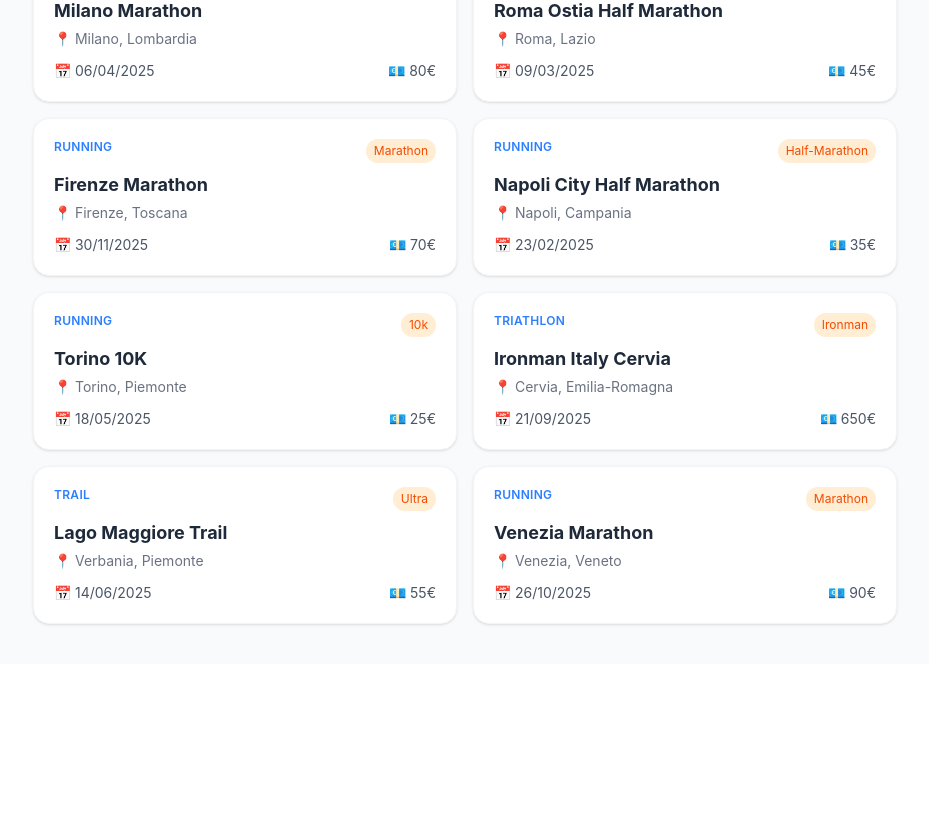
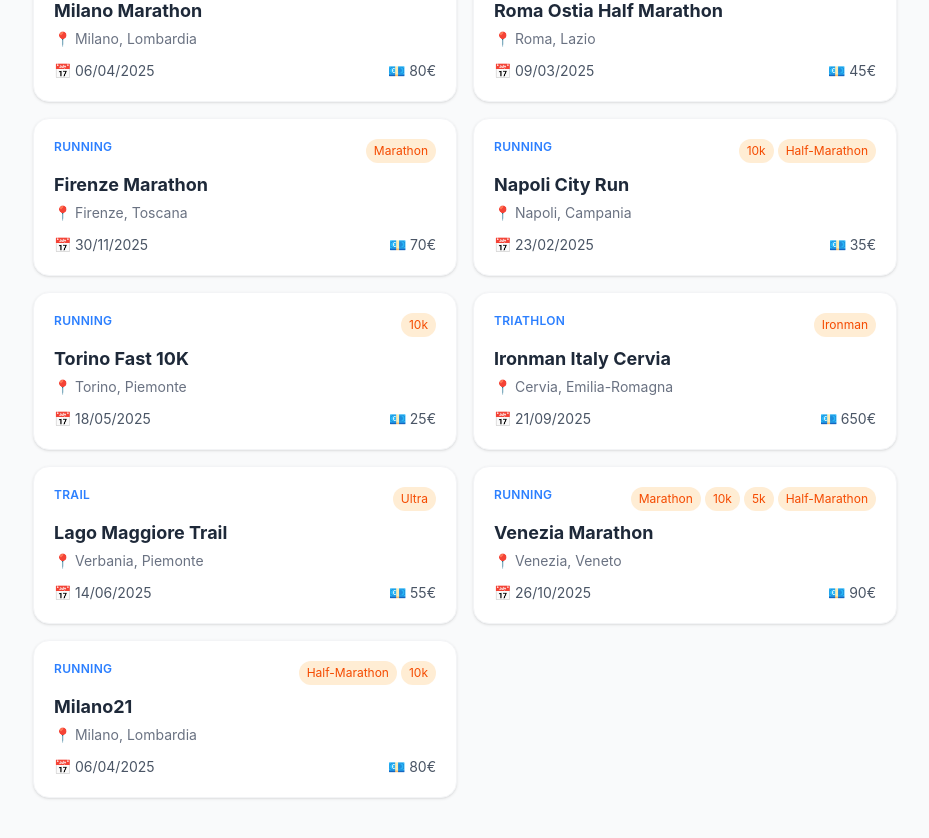
Before and after one commit to richbira/raceradar, a React (Vite) app: page / in a window 1280 px wide. Shown: the part 500-1338 px from the top of the page, without its empty margins (175-1104 px from the left). Before the commit the page ends 1164 px from the top, so only its background shows below. Built offline with nearby package versions, Linux system fonts and the light colour scheme.

Commit message:
multi-distance support and added information on RaceDetail

```diff
--- a/src/data/races.ts
+++ b/src/data/races.ts
@@ -5,14 +5,14 @@
     id: '1',
     name: 'Milano Marathon',
     type: 'Running',
-    distance: 'Marathon',
+    distances: ['Marathon'],
     date: '2025-04-06',
     city: 'Milano',
     region: 'Lombardia',
     country: 'Italia',
     elevation_m: 60,
     price_eur: 80,
-    website: 'https://www.milanocityMarathon.com',
+    website: 'https://www.milanocitymarathon.com',
     description: 'La maratona più famosa di Milano, percorso cittadino pianeggiante.',
     competition: 'Competitive',
     associations: ['Fidal'],
@@ -21,13 +21,13 @@
     contactEmail: 'info@milanomarathon.it',
     contactPhone: '+39 02 1234567',
     instagram: 'https://instagram.com/milano_marathon',
-    flyerUrl: 'https://www.milanocityMarathon.com/flyer.pdf'
+    flyerUrl: 'https://www.milanocitymarathon.com/flyer.pdf'
   },
   {
     id: '2',
     name: 'Roma Ostia Half Marathon',
     type: 'Running',
-    distance: 'Half-Marathon',
+    distances: ['Half-Marathon'],
     date: '2025-03-09',
     city: 'Roma',
     region: 'Lazio',
@@ -35,41 +35,41 @@
     elevation_m: 40,
     price_eur: 45,
     website: 'https://www.romaostia.it',
-    description: 'Dalla capitale al mare, una delle mezze maratone più partecipate d\'Italia.'
+    description: "Dalla capitale al mare, una delle mezze maratone più partecipate d'Italia."
   },
   {
     id: '3',
     name: 'Firenze Marathon',
     type: 'Running',
-    distance: 'Marathon',
+    distances: ['Marathon'],
     date: '2025-11-30',
     city: 'Firenze',
     region: 'Toscana',
     country: 'Italia',
     elevation_m: 110,
     price_eur: 70,
-    website: 'https://www.firenzeMarathon.it',
+    website: 'https://www.firenzemarathon.it',
     description: 'Corri tra i monumenti UNESCO di Firenze.'
   },
   {
     id: '4',
-    name: 'Napoli City Half Marathon',
+    name: 'Napoli City Run',
     type: 'Running',
-    distance: 'Half-Marathon',
+    distances: ['10k', 'Half-Marathon'],
     date: '2025-02-23',
     city: 'Napoli',
     region: 'Campania',
     country: 'Italia',
     elevation_m: 80,
     price_eur: 35,
-    website: 'https://www.napolicityHalf.it',
-    description: 'Corsa sul lungomare di Napoli con vista sul Vesuvio.'
+    website: 'https://www.napolicityrun.it',
+    description: 'Evento con doppia distanza sul lungomare di Napoli.'
   },
   {
     id: '5',
-    name: 'Torino 10K',
+    name: 'Torino Fast 10K',
     type: 'Running',
-    distance: '10k',
+    distances: ['10k'],
     date: '2025-05-18',
     city: 'Torino',
     region: 'Piemonte',
@@ -83,7 +83,7 @@
     id: '6',
     name: 'Ironman Italy Cervia',
     type: 'Triathlon',
-    distance: 'Ironman',
+    distances: ['Ironman'],
     date: '2025-09-21',
     city: 'Cervia',
     region: 'Emilia-Romagna',
@@ -98,7 +98,7 @@
     organizer: 'Ironman Italy ASD',
     contactEmail: 'cervia@ironman.com',
     contactPhone: '+39 0544 987654',
-    instagram: 'https://instagram.com/ironman italy',
+    instagram: 'https://instagram.com/ironmanitaly',
     privateEmail: 'staff@ironman.com',
     flyerUrl: 'https://www.ironman.com/im-italy/flyer.pdf'
   },
@@ -106,28 +106,50 @@
     id: '7',
     name: 'Lago Maggiore Trail',
     type: 'Trail',
-    distance: 'Ultra',
+    distances: ['Ultra'],
     date: '2025-06-14',
     city: 'Verbania',
     region: 'Piemonte',
     country: 'Italia',
     elevation_m: 3200,
     price_eur: 55,
-    website: 'https://www.lagomaggioreTrail.it',
+    website: 'https://www.lagomaggioretrail.it',
     description: 'Trail epico tra i monti del Lago Maggiore, 60km di natura pura.'
   },
   {
     id: '8',
     name: 'Venezia Marathon',
     type: 'Running',
-    distance: 'Marathon',
+    distances: ['Marathon', '10k','5k', 'Half-Marathon'],
     date: '2025-10-26',
     city: 'Venezia',
     region: 'Veneto',
     country: 'Italia',
     elevation_m: 50,
     price_eur: 90,
-    website: 'https://www.veniceMarathon.it',
-    description: 'La maratona più scenografica d\'Italia, arrivo in Riva degli Schiavoni.'
-  }
+    website: 'https://www.venicemarathon.it',
+    description: "La maratona più scenografica d'Italia, con eventi su più distanze."
+  },
+  {
+    id: '9',
+    name: 'Milano21',
+    type: 'Running',
+    distances: ['Half-Marathon', '10k'],
+    date: '2025-04-06',
+    city: 'Milano',
+    region: 'Lombardia',
+    country: 'Italia',
+    elevation_m: 60,
+    price_eur: 80,
+    website: 'https://www.milanocitymarathon.com',
+    description: 'La maratona più famosa di Milano, percorso cittadino pianeggiante.',
+    competition: 'Competitive',
+    associations: ['Fidal'],
+    startTimes: ['08:30'],
+    organizer: 'ASD Marathon Milano',
+    contactEmail: 'info@milanomarathon.it',
+    contactPhone: '+39 02 1234567',
+    instagram: 'https://instagram.com/milano_marathon',
+    flyerUrl: 'https://www.milanocitymarathon.com/flyer.pdf'
+  },
 ]
--- a/src/pages/Home.tsx
+++ b/src/pages/Home.tsx
@@ -1,52 +1,48 @@
-import { useState } from 'react'
+import { useMemo, useState } from 'react'
 import type { Race, RaceDistance, RaceType } from '../types'
 import { races } from '../data/races'
 import { useNavigate } from 'react-router-dom'
 import SearchAutocomplete from '../components/SearchAutocomplete'
+
+const ALL_TYPES: (RaceType | 'all')[] = ['all', 'Running', 'Triathlon', 'Trail', 'Cycling']
+
+const DISTANCES_BY_TYPE: Record<RaceType | 'all', (RaceDistance | 'all')[]> = {
+  all: ['all', '5k', '10k', 'Half-Marathon', 'Marathon', 'Ultra', 'Sprint', 'Olympic', 'Half-Ironman', 'Ironman'],
+  Running: ['all', '5k', '10k', 'Half-Marathon', 'Marathon', 'Ultra'],
+  Triathlon: ['all', 'Sprint', 'Olympic', 'Half-Ironman', 'Ironman'],
+  Trail: ['all', 'Ultra'],
+  Cycling: ['all'],
+}
 
 export default function Home() {
   const [search, setSearch] = useState('')
   const [selectedType, setSelectedType] = useState<RaceType | 'all'>('all')
   const [selectedDistance, setSelectedDistance] = useState<RaceDistance | 'all'>('all')
 
-  // le liste di distanze disponibili in generale e per ogni categoria
-  const allDistances = ['all', '5k', '10k', 'Half-Marathon', 'Marathon', 'Ultra', 'Sprint', 'Olympic', 'Half-Ironman', 'Ironman'] as const
-  const runningDistances = ['all', '5k', '10k', 'Half-Marathon', 'Marathon', 'Ultra'] as const
-  const triathlonDistances = ['all', 'Sprint', 'Olympic', 'Half-Ironman', 'Ironman'] as const
-
-  // quando cambio tipo resetto la distanza (evito che rimanga un valore non più valido)
-  const onTypeClick = (type: typeof selectedType) => {
+  const onTypeClick = (type: RaceType | 'all') => {
     setSelectedType(type)
     setSelectedDistance('all')
   }
 
-  // scelgo dinamicamente le distanze da mostrare in funzione del tipo selezionato
-  const availableDistances =
-    selectedType === 'Running'
-      ? runningDistances
-      : selectedType === 'Triathlon'
-      ? triathlonDistances
-      : allDistances
+  const availableDistances = DISTANCES_BY_TYPE[selectedType]
 
-  /*
-    Questo prende l'array `races` e lo filtra in base ai tre stati. Per ogni gara controlla:
-    - `matchSearch` → il testo che hai scritto è contenuto nella città, regione o nome?
-    - `matchType` → il tipo selezionato corrisponde? (o è "all"?)
-    - `matchDistance` → la distanza corrisponde? (o è "all"?)
+  const filtered = useMemo(() => {
+    return races.filter((race) => {
+      const searchLower = search.toLowerCase()
 
-    Solo se tutte e tre le condizioni sono vere, la gara appare nei risultati. Il `.toLowerCase()` serve per rendere la ricerca case-insensitive — "milano" e "Milano" danno lo stesso risultato.
-  */
-  const filtered = races.filter((race) => {
-    const matchSearch =
-      race.city.toLowerCase().includes(search.toLowerCase()) ||
-      race.region.toLowerCase().includes(search.toLowerCase()) ||
-      race.name.toLowerCase().includes(search.toLowerCase())
+      const matchSearch =
+        race.city.toLowerCase().includes(searchLower) ||
+        race.region.toLowerCase().includes(searchLower) ||
+        race.name.toLowerCase().includes(searchLower)
 
-    const matchType = selectedType === 'all' || race.type === selectedType
-    const matchDistance = selectedDistance === 'all' || race.distance === selectedDistance
+      const matchType = selectedType === 'all' || race.type === selectedType
+      const matchDistance =
+        selectedDistance === 'all' ||
+        race.distances.includes(selectedDistance)
 
-    return matchSearch && matchType && matchDistance
-  })
+      return matchSearch && matchType && matchDistance
+    })
+  }, [search, selectedType, selectedDistance])
 
   return (
     <div className="min-h-screen bg-gray-50">
@@ -54,18 +50,19 @@
       {/* HEADER */}
       <div className="bg-blue-600 text-white py-10 px-4 text-center">
         <h1 className="text-4xl font-bold mb-2">🎯 RaceRadar</h1>
-        <p className="text-blue-100 text-lg">Discover running races, triathlons and trail events</p>
+        <p className="text-blue-100 text-lg">
+          Discover running races, triathlons and trail events
+        </p>
       </div>
 
       {/* FILTRI */}
       <div className="max-w-4xl mx-auto px-4 py-6 flex flex-col gap-4">
 
-        {/* Barra di ricerca */}
-      <SearchAutocomplete value={search} onChange={setSearch} />
+        <SearchAutocomplete value={search} onChange={setSearch} />
 
         {/* Filtro tipo */}
         <div className="flex gap-2 flex-wrap">
-          {(['all', 'Running', 'Triathlon', 'Trail', 'Cycling'] as const).map((type) => (
+          {ALL_TYPES.map((type) => (
             <button
               key={type}
               onClick={() => onTypeClick(type)}
@@ -101,19 +98,27 @@
 
       {/* RISULTATI */}
       <div className="max-w-4xl mx-auto px-4 pb-10">
-        <p className="text-gray-500 mb-4 text-sm">{filtered.length} gare trovate</p>
+        <p className="text-gray-500 mb-4 text-sm">
+          {filtered.length} gare trovate
+        </p>
+
+        {filtered.length === 0 && (
+          <div className="text-center text-gray-400 py-12">
+            Nessuna gara trovata con questi filtri.
+          </div>
+        )}
+
         <div className="grid grid-cols-1 sm:grid-cols-2 gap-4">
           {filtered.map((race, index) => (
-          <RaceCard key={`${race.id}-${search}-${selectedType}-${selectedDistance}`} race={race} index={index} />
+            <RaceCard key={race.id} race={race} index={index} />
           ))}
         </div>
       </div>
-
     </div>
   )
 }
 
-function RaceCard({ race, index }: { race: Race, index: number }) {
+function RaceCard({ race, index }: { race: Race; index: number }) {
   const navigate = useNavigate()
 
   return (
@@ -123,13 +128,34 @@
       style={{ animationDelay: `${index * 60}ms` }}
     >
       <div className="flex justify-between items-start mb-2">
-        <span className="text-xs font-semibold uppercase tracking-wide text-blue-500">{race.type}</span>
-        <span className="text-xs bg-orange-100 text-orange-600 px-2 py-1 rounded-full">{race.distance}</span>
+        <span className="text-xs font-semibold uppercase tracking-wide text-blue-500">
+          {race.type}
+        </span>
+
+        <div className="flex gap-1 flex-wrap">
+          {race.distances.map((dist) => (
+            <span
+              key={dist}
+              className="text-xs bg-orange-100 text-orange-600 px-2 py-1 rounded-full"
+            >
+              {dist}
+            </span>
+          ))}
+        </div>
       </div>
-      <h2 className="text-lg font-bold text-gray-800 mb-1">{race.name}</h2>
-      <p className="text-sm text-gray-500 mb-3">📍 {race.city}, {race.region}</p>
+
+      <h2 className="text-lg font-bold text-gray-800 mb-1">
+        {race.name}
+      </h2>
+
+      <p className="text-sm text-gray-500 mb-3">
+        📍 {race.city}, {race.region}
+      </p>
+
       <div className="flex justify-between text-sm text-gray-600">
-        <span>📅 {new Date(race.date).toLocaleDateString('it-IT')}</span>
+        <span>
+          📅 {new Date(race.date).toLocaleDateString('it-IT')}
+        </span>
         <span>💶 {race.price_eur}€</span>
       </div>
     </div>
--- a/src/types/index.ts
+++ b/src/types/index.ts
@@ -21,7 +21,7 @@
   id: string
   name: string
   type: RaceType
-  distance: RaceDistance
+  distances: RaceDistance []
   date: string
   city: string
   region: string
```
Also changed, not shown: src/pages/RaceDetail.tsx (+93 -39 lines).
